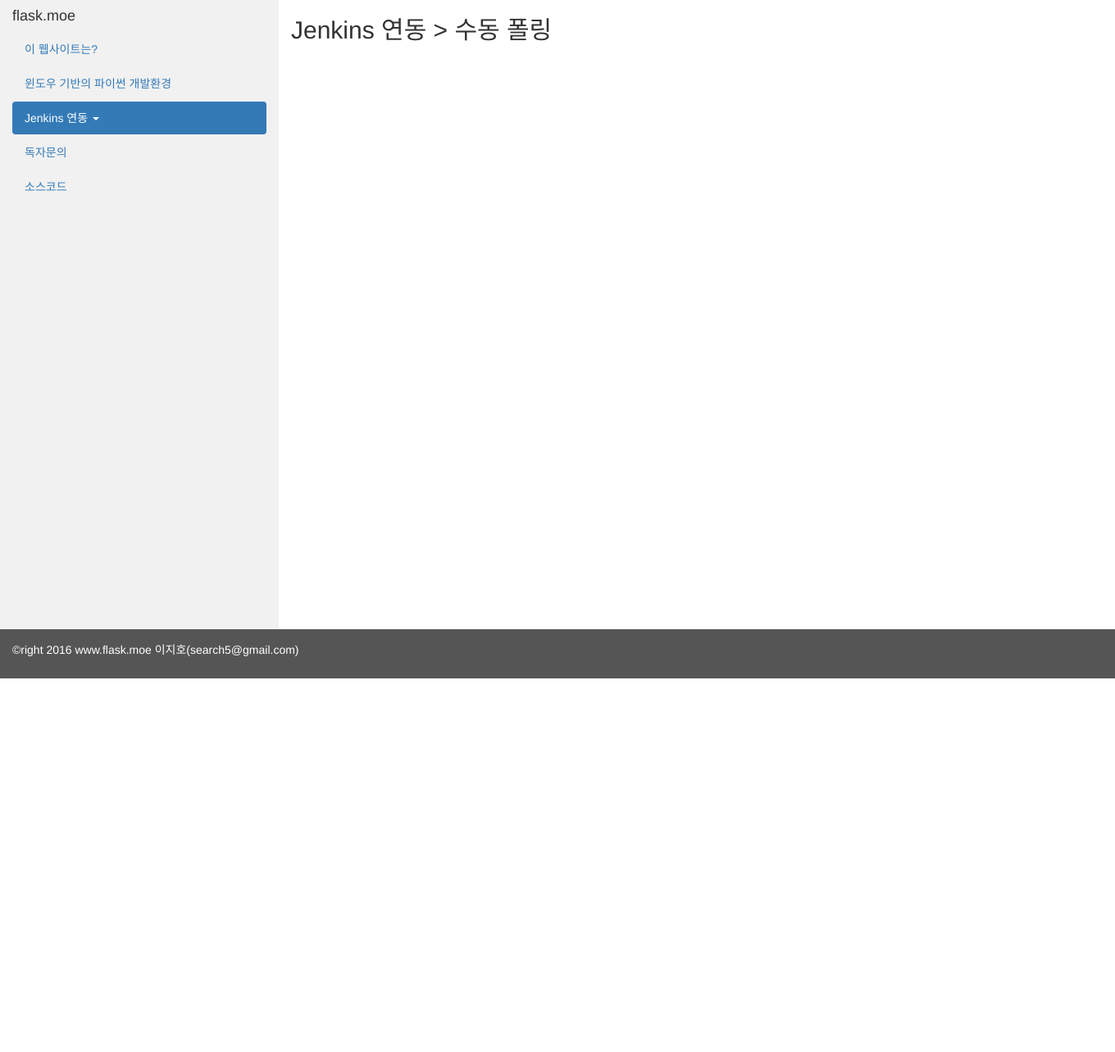
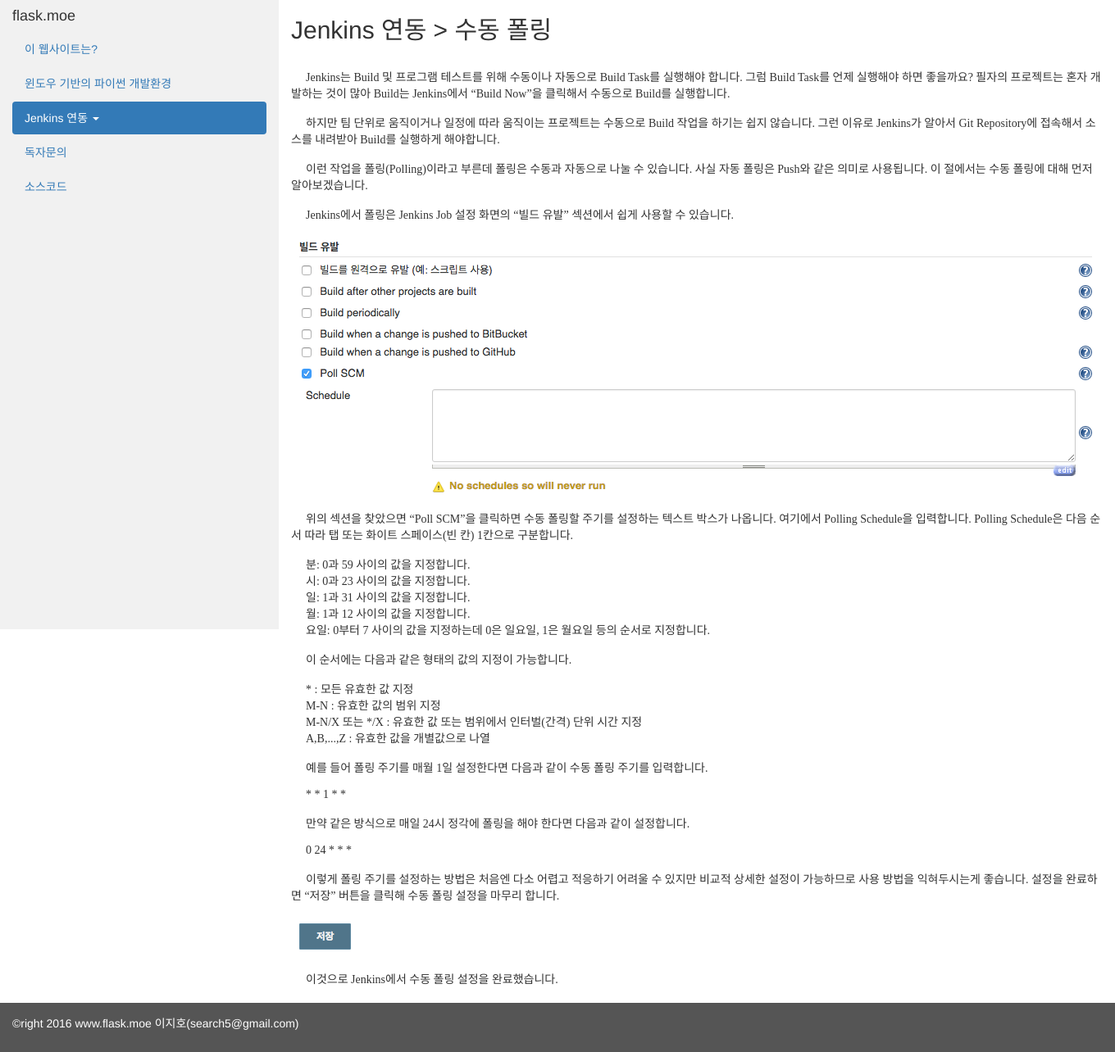
Before and after one commit to MrMoonKr/flask_moe-doc, a Flask app: page /jenkins/polling/manual in a window 1360 px wide. Shown: the whole page at 82% size. Before the commit the page ends 828 px from the top, so only its background shows below. Run offline with Flask 2, Linux system fonts and the light colour scheme; some libraries are stand-ins or nearby versions.

Commit message:
Jenkins 수동폴링 문서 작성

```diff
--- a/flask_moe/templates/jenkins/polling/manual.html
+++ b/flask_moe/templates/jenkins/polling/manual.html
@@ -1,8 +1,53 @@
 {% extends 'base.html' %}
 
 {% block css_block %}
+  <style type="text/css">
+    p.p1 {margin: 0.0px 0.0px 0.0px 0.0px; text-indent: 18.0px; font: 14.0px AppleMyungjo}
+    p.p2 {margin: 0.0px 0.0px 0.0px 0.0px; text-indent: 18.0px; font: 14.0px AppleMyungjo; min-height: 16.0px}
+    p.p3 {margin: 0.0px 0.0px 0.0px 0.0px; font: 12.0px Helvetica}
+  </style>
 {% endblock %}
 
 {% block content_block %}
     <h2>Jenkins 연동 > 수동 폴링</h2>
+    <div style="padding-top: 20px; padding-bottom: 20px;">
+        <p class="p1"><a id="doc1"></a>Jenkins는 Build 및 프로그램 테스트를 위해 수동이나 자동으로 Build Task를 실행해야 합니다. 그럼 Build Task를 언제 실행해야 하면 좋을까요? 필자의 프로젝트는 혼자 개발하는 것이 많아 Build는 Jenkins에서 “Build Now”을 클릭해서 수동으로 Build를 실행합니다.</p>
+        <p class="p2"><br></p>
+        <p class="p1">하지만 팀 단위로 움직이거나 일정에 따라 움직이는 프로젝트는 수동으로 Build 작업을 하기는 쉽지 않습니다. 그런 이유로 Jenkins가 알아서 Git Repository에 접속해서 소스를 내려받아 Build를 실행하게 해야합니다.</p>
+        <p class="p2"><br></p>
+        <p class="p1">이런 작업을 폴링(Polling)이라고 부른데 폴링은 수동과 자동으로 나눌 수 있습니다. 사실 자동 폴링은 Push와 같은 의미로 사용됩니다. 이 절에서는 수동 폴링에 대해 먼저 알아보겠습니다.</p>
+        <p class="p2"><br></p>
+        <p class="p1">Jenkins에서 폴링은 Jenkins Job 설정 화면의 “빌드 유발” 섹션에서 쉽게 사용할 수 있습니다.</p>
+        <p class="p2"><br></p>
+        <p class="p3"><img src="/static/images/jenkins_manual_polling/Pasted Graphic 29.png" alt="Image"></p>
+        <p class="p2"><br></p>
+        <p class="p1">위의 섹션을 찾았으면 “Poll SCM”을 클릭하면 수동 폴링할 주기를 설정하는 텍스트 박스가 나옵니다. 여기에서 Polling Schedule을 입력합니다. Polling Schedule은 다음 순서 따라 탭 또는 화이트 스페이스(빈 칸) 1칸으로 구분합니다.</p>
+        <p class="p2"><br></p>
+        <p class="p1">분: 0과 59 사이의 값을 지정합니다.</p>
+        <p class="p1">시: 0과 23 사이의 값을 지정합니다.</p>
+        <p class="p1">일: 1과 31 사이의 값을 지정합니다.</p>
+        <p class="p1">월: 1과 12 사이의 값을 지정합니다.</p>
+        <p class="p1">요일: 0부터 7 사이의 값을 지정하는데 0은 일요일, 1은 월요일 등의 순서로 지정합니다.</p>
+        <p class="p2"><br></p>
+        <p class="p1">이 순서에는 다음과 같은 형태의 값의 지정이 가능합니다.</p>
+        <p class="p2"><br></p>
+        <p class="p1">* : 모든 유효한 값 지정</p>
+        <p class="p1">M-N : 유효한 값의 범위 지정</p>
+        <p class="p1">M-N/X 또는 */X : 유효한 값 또는 범위에서 인터벌(간격) 단위 시간 지정</p>
+        <p class="p1">A,B,...,Z : 유효한 값을 개별값으로 나열</p>
+        <p class="p2"><br></p>
+        <p class="p1">예를 들어 폴링 주기를 매월 1일 설정한다면 다음과 같이 수동 폴링 주기를 입력합니다.</p>
+        <p class="p2"><br></p>
+        <p class="p1">* * 1 * *</p>
+        <p class="p2"><span class="Apple-converted-space"> </span></p>
+        <p class="p1">만약 같은 방식으로 매일 24시 정각에 폴링을 해야 한다면 다음과 같이 설정합니다.</p>
+        <p class="p2"><br></p>
+        <p class="p1">0 24 * * *</p>
+        <p class="p2"><br></p>
+        <p class="p1">이렇게 폴링 주기를 설정하는 방법은 처음엔 다소 어렵고 적응하기 어려울 수 있지만 비교적 상세한 설정이 가능하므로 사용 방법을 익혀두시는게 좋습니다. 설정을 완료하면 “저장” 버튼을 클릭해 수동 폴링 설정을 마무리 합니다.</p>
+        <p class="p2"><br></p>
+        <p class="p3"><img src="/static/images/jenkins_manual_polling/Pasted Graphic 16.png" alt="Image"></p>
+        <p class="p2"><br></p>
+        <p class="p1">이것으로 Jenkins에서 수동 폴링 설정을 완료했습니다.</p>
+    </div>
 {% endblock %}
```
Also changed, not shown: flask_moe/static/images/jenkins_manual_polling/Pasted Graphic 16.png (added), flask_moe/static/images/jenkins_manual_polling/Pasted Graphic 29.png (added).
